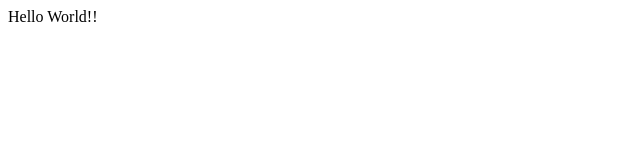
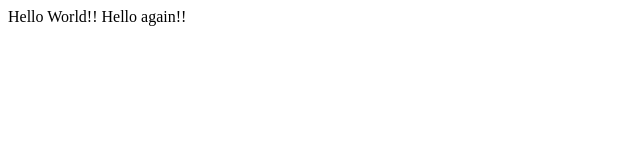
Before and after one commit to longhoang123/Coursera-Fullstack-Course1, a plain HTML site: page hello.html in a window 1280 px wide. Shown: the whole page, without its empty margins (0-640 px from the left). Drawn offline with Linux system fonts and the light colour scheme.

Commit message:
Update hello.html

```diff
--- a/hello.html
+++ b/hello.html
@@ -5,6 +5,6 @@
     </head>
 
 <body>
-    Hello World!!
+    Hello World!! Hello again!!
 </body>
 </html>
```
